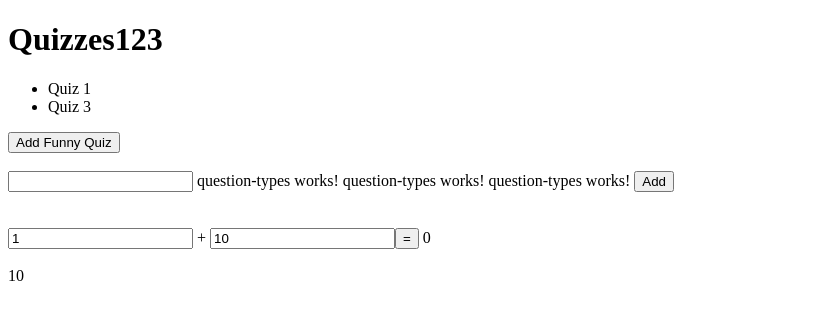
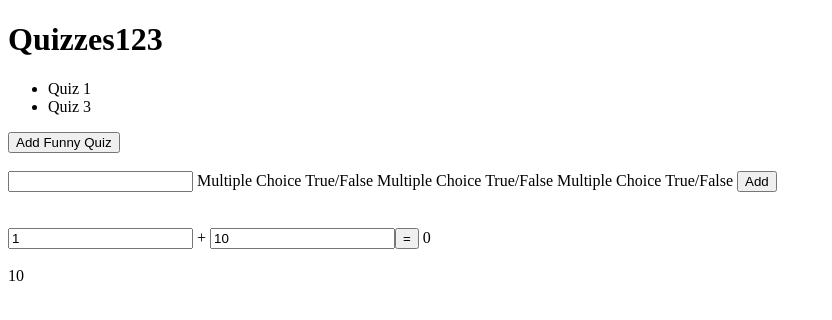
Before and after one commit to 2018-spring-mjs-th/week-two-a, an Angular app: page / in a window 1280 px wide. Shown: the top 320 px of the page, without its empty margins (0-832 px from the left). Built offline with nearby package versions, Linux system fonts and the light colour scheme.

Commit message:
Getting component hooked up.
*ngFor = "let qt of questionTypes" and then put {{qt}} which hooks it up.

```diff
--- a/src/app/app.component.html
+++ b/src/app/app.component.html
@@ -29,7 +29,7 @@
 <br />
 <div>
   <input [(ngModel)]="newQuizName" type="text" />
-  <question-types></question-types>
+  <question-types>What happens in here?</question-types>
   <question-types></question-types>
   <question-types></question-types>
   <button (click)="addQuiz()">Add</button>
--- a/src/app/question-types/question-types.component.html
+++ b/src/app/question-types/question-types.component.html
@@ -1,3 +1,3 @@
-<span>
-  question-types works!
+<span *ngFor="let qt of questionTypes">
+  {{qt}}
 </span>
--- a/src/app/question-types/question-types.component.ts
+++ b/src/app/question-types/question-types.component.ts
@@ -1,4 +1,5 @@
 import { Component, OnInit } from '@angular/core';
+import { QuestionTypesService } from '../question-types.service';
 
 @Component({
   selector: 'question-types',
@@ -7,9 +8,11 @@ import { Component, OnInit } from '@angular/core';
 })
 export class QuestionTypesComponent implements OnInit {
 
-  constructor() { }
+  constructor(private qtService: QuestionTypesService) { }
 
+  public questionTypes: string[];
   ngOnInit() {
+    this.questionTypes = this.qtService.getQuestionTypes();
   }
 
 }
```
